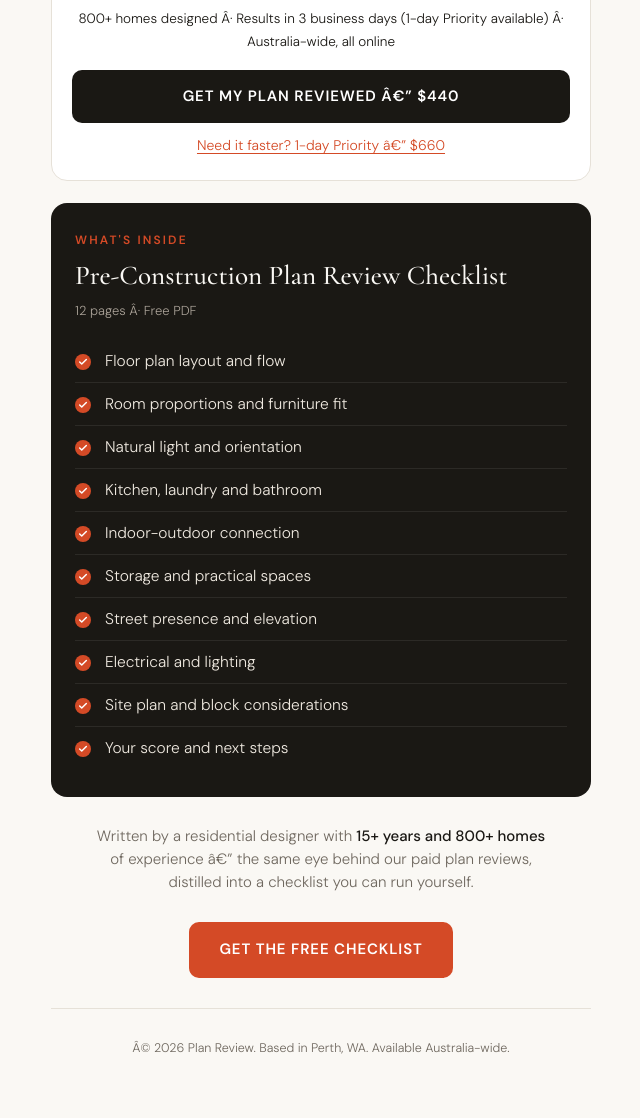
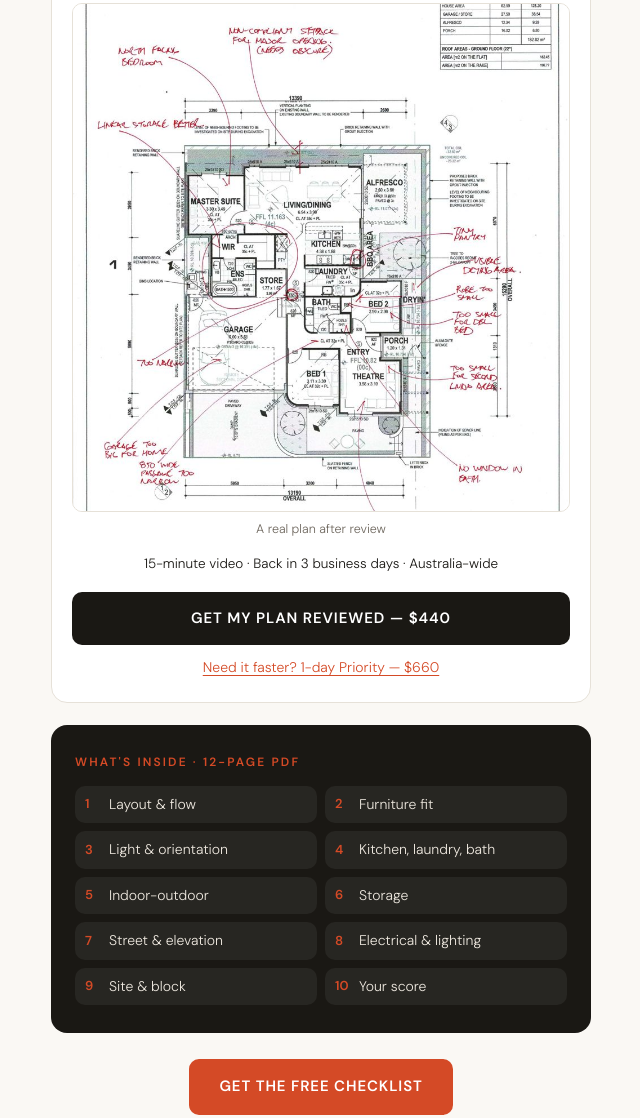
Before and after one commit to josephopacak/planreview, a plain HTML site: page checklist/index.html in a window 1280 px wide. Shown: the part 1267-2385 px from the top of the page, without its empty margins (319-959 px from the left). Before the commit the page ends 2359 px from the top, so only its background shows below. Drawn offline with nearby package versions, Linux system fonts and the light colour scheme.

Commit message:
Make checklist page more visual and fix character encoding

```diff
--- a/checklist/index.html
+++ b/checklist/index.html
@@ -1,6 +1,7 @@
 <!DOCTYPE html>
 <html lang="en">
 <head>
+<meta charset="UTF-8">
 <!-- Google tag (gtag.js) -->
 <script async src="https://www.googletagmanager.com/gtag/js?id=G-YW4X95ZGZD"></script>
 <script>
@@ -33,7 +34,6 @@ document.addEventListener('click', function(e){
 src="https://www.facebook.com/tr?id=1820922209193197&ev=PageView&noscript=1"
 /></noscript>
 <!-- End Meta Pixel Code -->
-<meta charset="UTF-8">
 <meta name="viewport" content="width=device-width, initial-scale=1.0">
 <title>Free Floor Plan Checklist — Plan Review</title>
 <meta name="description" content="Your plans probably have mistakes nobody has pointed out. Get the free checklist from a designer of 800+ homes and find them before they're built.">
@@ -63,7 +63,7 @@ src="https://www.facebook.com/tr?id=1820922209193197&ev=PageView&noscript=1"
   .brand span{color:var(--accent)}
 
   /* Hero */
-  .hero{text-align:center; padding:18px 0 10px}
+  .hero{text-align:center; padding:12px 0 8px}
   .eyebrow{display:inline-block; font-size:12px; letter-spacing:.18em; text-transform:uppercase;
     color:var(--accent); font-weight:600; margin-bottom:16px}
   h1{font-family:'Cormorant Garamond',serif; font-weight:500;
@@ -123,6 +123,19 @@ src="https://www.facebook.com/tr?id=1820922209193197&ev=PageView&noscript=1"
     letter-spacing:.06em; text-transform:uppercase; background:var(--accent); color:#fff;
     border-radius:10px; text-decoration:none}
 
+  /* Checklist preview */
+  .preview{display:block; width:100%; max-width:190px; height:auto; margin:0 auto -10px}
+
+  /* Inside grid */
+  .grid{display:grid; grid-template-columns:1fr 1fr; gap:8px; margin-top:14px}
+  .grid span{display:flex; align-items:center; gap:8px; background:rgba(255,255,255,.06);
+    border-radius:10px; padding:10px 10px; font-size:14px; color:#efe9e0; line-height:1.25}
+  .grid i{font-style:normal; font-weight:600; color:var(--accent); font-size:13px; min-width:16px}
+
+  /* Review sample in offer */
+  .sample{display:block; width:100%; height:auto; border-radius:10px; border:1px solid var(--line); margin:0 0 14px}
+  .sample-cap{font-size:12.5px; color:var(--muted); margin:-6px 0 14px}
+
   /* Google reviews */
   .reviews{display:flex; flex-direction:column; gap:12px; margin:4px 0 22px}
   .reviews-tag{text-align:center; font-size:12px; letter-spacing:.18em; text-transform:uppercase;
@@ -154,12 +167,14 @@ src="https://www.facebook.com/tr?id=1820922209193197&ev=PageView&noscript=1"
   <div class="hero">
     <span class="eyebrow">Free checklist</span>
     <h1>Your plans probably have mistakes <em>nobody has pointed out.</em></h1>
-    <p class="sub">They're <b>cheap to fix on paper</b> and expensive once they're built. Find them before you sign off.</p>
+    <p class="sub"><b>Cheap to fix on paper.</b> Expensive once built.</p>
     <span class="proof"><b>800+ homes designed</b> · 15 years in custom design</span>
   </div>
 
+  <img class="preview" src="/checklist/checklist-preview.png" width="692" height="670" alt="The Pre-Construction Plan Review Checklist: cover and an inside page">
+
   <div class="form-card">
-    <label for="email">Get the free checklist I use on every plan I review:</label>
+    <label for="email">The 10 things I check on every plan. Free:</label>
     <div class="field">
       <input type="email" id="email" placeholder="you@email.com" autocomplete="email" required>
       <button id="btn">Send me the free checklist</button>
@@ -172,43 +187,41 @@ src="https://www.facebook.com/tr?id=1820922209193197&ev=PageView&noscript=1"
     <div class="reviews-tag">What clients say</div>
     <div class="review">
       <div class="stars" aria-label="5 out of 5 stars">★★★★★</div>
-      <p>"Joe was so helpful. He offered constructive advice in a timely manner. His service exceeded our experience with a similar company by a long way. Highly recommend Joe if you are looking for review of your floor plan."</p>
+      <p>"…His service exceeded our experience with a similar company by a long way."</p>
       <div class="who"><b>Hannah Sinagra</b> · Google review</div>
     </div>
     <div class="review">
       <div class="stars" aria-label="5 out of 5 stars">★★★★★</div>
-      <p>"I used Plan Review and found the feedback to be concise and useful. Rather than overwhelming me with unnecessary detail, it focused on the key issues that mattered most… It gave me greater confidence in my existing plans while identifying a few worthwhile improvements. Overall, I felt it was good value and a worthwhile second opinion."</p>
+      <p>"…It gave me greater confidence in my existing plans while identifying a few worthwhile improvements."</p>
       <div class="who"><b>Nicole Lewis</b> · Google review</div>
     </div>
   </div>
 
   <div class="offer">
     <h3>Working with a builder?</h3>
-    <p>Skip the checklist. Send me your plan and I'll record a 15-minute video walking you through every problem I find, before it's built.</p>
-    <div class="facts">800+ homes designed · Results in 3 business days (1-day Priority available) · Australia-wide, all online</div>
+    <p>Skip the checklist. I'll mark up your plan and walk you through it.</p>
+    <img class="sample" src="/checklist/review-sample.jpg" width="881" height="900" loading="lazy" alt="A real floor plan marked up in red with review notes">
+    <div class="sample-cap">A real plan after review</div>
+    <div class="facts">15-minute video · Back in 3 business days · Australia-wide</div>
     <a class="main" href="https://buy.stripe.com/00w3cvde0g5O7r93c69bO03" id="offerlink">Get my plan reviewed — $440</a>
     <a class="priority" href="https://buy.stripe.com/3cIeVd4HuaLu26P5ke9bO02" id="prioritylink">Need it faster? 1-day Priority — $660</a>
   </div>
 
   <div class="inside">
-    <div class="inside-tag">What's inside</div>
-    <h2>Pre-Construction Plan Review Checklist</h2>
-    <div class="inside-meta">12 pages · Free PDF</div>
-    <ul>
-      <li>Floor plan layout and flow</li>
-      <li>Room proportions and furniture fit</li>
-      <li>Natural light and orientation</li>
-      <li>Kitchen, laundry and bathroom</li>
-      <li>Indoor-outdoor connection</li>
-      <li>Storage and practical spaces</li>
-      <li>Street presence and elevation</li>
-      <li>Electrical and lighting</li>
-      <li>Site plan and block considerations</li>
-      <li>Your score and next steps</li>
-    </ul>
+    <div class="inside-tag">What's inside · 12-page PDF</div>
+    <div class="grid">
+      <span><i>1</i>Layout &amp; flow</span>
+      <span><i>2</i>Furniture fit</span>
+      <span><i>3</i>Light &amp; orientation</span>
+      <span><i>4</i>Kitchen, laundry, bath</span>
+      <span><i>5</i>Indoor-outdoor</span>
+      <span><i>6</i>Storage</span>
+      <span><i>7</i>Street &amp; elevation</span>
+      <span><i>8</i>Electrical &amp; lighting</span>
+      <span><i>9</i>Site &amp; block</span>
+      <span><i>10</i>Your score</span>
+    </div>
   </div>
-
-  <p class="cred">Written by a residential designer with <b>15+ years and 800+ homes</b> of experience — the same eye behind our paid plan reviews, distilled into a checklist you can run yourself.</p>
 
   <div class="cta2">
     <a href="#email" id="cta2link">Get the free checklist</a>
```
Also changed, not shown: index.html (+1 -1 lines), paid-thanks.html (+1 -1 lines), thanks.html (+1 -1 lines), checklist/checklist-preview.png (added), checklist/review-sample.jpg (added).
